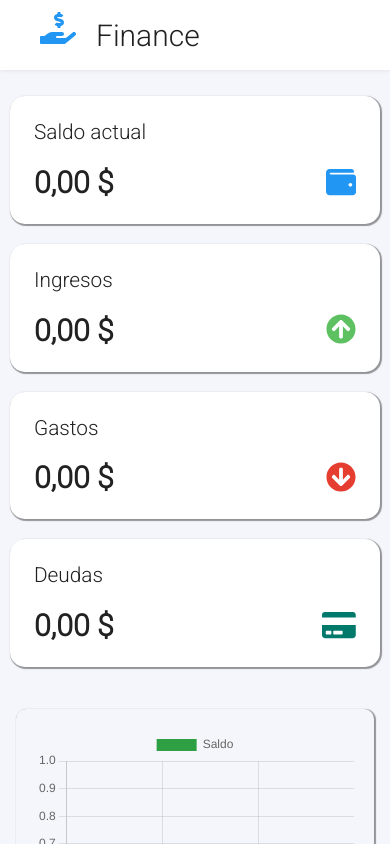
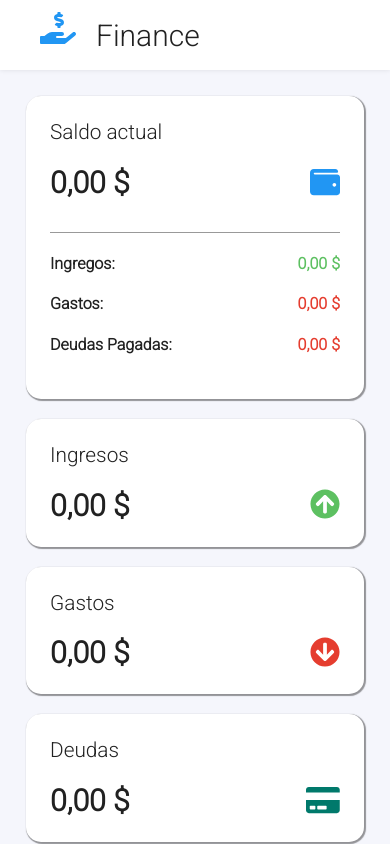
Before and after one commit to Judiazp/administration-app, a React (Create React App) app: page / in a window 390 px wide. Both pictures are taken after a click on the element "Ver balance". Shown: the top 844 px of the page. Built offline with nearby package versions, Linux system fonts and the light colour scheme.

Commit message:
Aplicando responsive design y depurando codigo.
- Se agregaron nuevos media queries en el css.
- Se cambiaron los nombres de cada operacion.
- Se agrego una nueva seccion donde se muestra el balance al dar click en el saldo actual.

```diff
--- a/src/components/molecules/forms/addTransaction/index.jsx
+++ b/src/components/molecules/forms/addTransaction/index.jsx
@@ -31,7 +31,7 @@ const Form = (props) => {
     return (
         <div className="content-form">
             <form className="form" onSubmit={ onSubmit } >
-                <h2> { typeTransaction } </h2>
+                <h2> Agregar { typeTransaction } </h2>
                 <input
                     type="number"
                     name="amount"
--- a/src/components/molecules/forms/editTransacction/index.jsx
+++ b/src/components/molecules/forms/editTransacction/index.jsx
@@ -52,7 +52,7 @@ const FormEdit = ({ transaction, update, setEditData }) => {
                 />
 
                 {
-                    transaction.operation === 'debts' && (
+                    transaction.operation === 'deuda' && (
                         <div className="content-checkbox">
                             <label
                                 className="checkbox"
--- a/src/components/molecules/forms/forms.css
+++ b/src/components/molecules/forms/forms.css
@@ -104,7 +104,7 @@
     padding: 10px;
 }
 
-@media (max-width: 600px) {
+@media (max-width: 850px) {
     .form {
         width: 70%;
         padding: 30px;
--- a/src/components/organisms/balance/balance.css
+++ b/src/components/organisms/balance/balance.css
@@ -3,6 +3,7 @@
     margin-bottom: 2em;
     display: flex;
     align-items: center;
+    flex-wrap: wrap;
     justify-content: space-around;
 }
 
@@ -14,10 +15,25 @@
     box-shadow: 1px 1px 1px 1px rgba(0, 0, 0, 0.4);
     transition: 300ms;
     cursor: pointer;
+    margin-bottom: 10px;
+}
+
+.current-balance {
+    display: none;
+}
+
+.current-balance-open {
+    border-top: 1px solid rgba(0, 0, 0, 0.4);
+    margin-top: 2em;
+}
+
+.current-balance-open h4 {
+    display: flex;
+    justify-content: space-between;
 }
 
 .content-item-balance:hover {
-    transform: scale(1.025);
+    transform: scale(1.020);
 }
 
 .content-item-balance p {
@@ -58,28 +74,21 @@
 }
 
 .graph {
-    /* animation: animateFondo 2s infinite linear; */
-    display: flex;
-    align-items: center;
-    justify-content: center;
     width: 100%;
     padding: 20px;
-    text-align: center;
     height: 40vh;
-    /* background: linear-gradient(to right, rgb(229,61,47, 0.5), rgb(93,192,97, 0.5)); */
     border-radius: 10px;
-    font-size: 2em;
     box-shadow: 1px 1px 1px 1px rgba(0, 0, 0, 0.4);
 }
 
-@media (max-width: 600px) {
-    .content-balance {
-        flex-direction: column;
-    }
+@media (max-width: 1050px) {
 
     .content-item-balance {
         width: 90%;
         margin: 10px;
+    }
+
+    .content-item-balance:hover {
         transform: unset;
     }
 }
--- a/src/components/organisms/balance/index.jsx
+++ b/src/components/organisms/balance/index.jsx
@@ -1,4 +1,4 @@
-import React from 'react';
+import React, { useState } from 'react';
 import { Graphics } from '../../molecules/graphics';
 import { FontAwesomeIcon } from '@fortawesome/react-fontawesome';
 import { faWallet } from '@fortawesome/free-solid-svg-icons';
@@ -9,6 +9,8 @@ import './balance.css';
 
 export const Balance = ({ records, addTransaction }) => {
 
+    const [balance, setBalance] = useState(false)
+
     const { transactions } = records
 
     let totalRevenues = 0;
@@ -16,15 +18,15 @@ export const Balance = ({ records, addTransaction }) => {
     let totalDebts = 0;
     let totalDebtsPaid = 0;
 
-    transactions.filter(({ operation }) => operation === 'revenues').forEach(({ amount }) => {
+    transactions.filter(({ operation }) => operation === 'ingreso' ).forEach(({ amount }) => {
         totalRevenues += parseFloat(amount)
     });
 
-    transactions.filter(({operation}) => operation === 'expenses').forEach(({ amount }) => {
+    transactions.filter(({operation}) => operation === 'gasto').forEach(({ amount }) => {
         totalExpenses += parseFloat(amount)
     })
 
-    transactions.filter(({operation}) => operation === 'debts').forEach(({ amount }) => {
+    transactions.filter(({operation}) => operation === 'deuda').forEach(({ amount }) => {
         totalDebts += parseFloat(amount)
     })
 
@@ -35,16 +37,40 @@ export const Balance = ({ records, addTransaction }) => {
     return (
         <>
             <div className="content-balance">
-                <div className="content-item-balance">
+                <div
+                    className="content-item-balance"
+                    title="Ver balance"
+                    onClick={ () => setBalance(!balance) }
+                >
                     <p>Saldo actual</p>
                     <h2>
                         { (totalRevenues - totalExpenses - totalDebtsPaid).toLocaleString('de-DE', { style: 'currency', currency: 'USD' }) }
                         <span className="icon"> <FontAwesomeIcon icon={ faWallet } /> </span>
                     </h2>
+                    <div className={ balance ? "current-balance-open" : "current-balance"}>
+                        <h4>
+                            Ingregos:
+                            <span className="icon-up">
+                                { totalRevenues.toLocaleString('de-DE', { style: 'currency', currency: 'USD' }) }
+                            </span>
+                        </h4>
+                        <h4>
+                            Gastos:
+                            <span className="icon-down">
+                                { totalExpenses.toLocaleString('de-DE', { style: 'currency', currency: 'USD' }) }
+                            </span>
+                        </h4>
+                        <h4>
+                            Deudas Pagadas:
+                            <span className="icon-down">
+                                { totalDebtsPaid.toLocaleString('de-DE', { style: 'currency', currency: 'USD' }) }
+                            </span>
+                        </h4>
+                    </div>
                 </div>
                 <div
                     className="content-item-balance"
-                    onClick={ () => addTransaction('revenues') }
+                    onClick={ () => addTransaction('ingreso') }
                     title="Agrega un ingreso"
                 >
                     <p>Ingresos</p>
@@ -55,7 +81,7 @@ export const Balance = ({ records, addTransaction }) => {
                 </div>
                 <div
                     className="content-item-balance"
-                    onClick={ () => addTransaction('expenses') }
+                    onClick={ () => addTransaction('gasto') }
                     title="Agrega un gasto"
                 >
                     <p>Gastos</p>
@@ -66,7 +92,8 @@ export const Balance = ({ records, addTransaction }) => {
                 </div>
                 <div
                     className="content-item-balance"
-                    onClick={ () => addTransaction('debts') }
+                    onClick={ () => addTransaction('deuda') }
+                    title="Agregar una deuda"
                 >
                     <p>Deudas</p>
                     <h2>
--- a/src/components/organisms/historical/index.jsx
+++ b/src/components/organisms/historical/index.jsx
@@ -20,21 +20,21 @@ const TransactionHistory = ({ transactions, deleteRecord, updateRecord }) =>  {
                     <button
                         className='filter-revenues filters'
                         name="revenues"
-                        onClick={ (e) => handleFilterClick(e, 'revenues') }
+                        onClick={ (e) => handleFilterClick(e, 'ingreso') }
                     >
                         Ingresos
                     </button>
                     <button
                         className='filter-expenses filters'
                         name='expenses'
-                        onClick={ (e) => handleFilterClick(e, 'expenses') }
+                        onClick={ (e) => handleFilterClick(e, 'gasto') }
                     >
                         Gastos
                     </button>
                     <button
                         className='filter-debts filters'
                         name='debts'
-                        onClick={ (e) => handleFilterClick(e, 'debts') }
+                        onClick={ (e) => handleFilterClick(e, 'deuda') }
                     >
                         Deudas
                     </button>
--- a/src/components/organisms/transaction/index.jsx
+++ b/src/components/organisms/transaction/index.jsx
@@ -17,19 +17,19 @@ const Transaction = (props) => {
 
     const [editData, setEditData] = useState(false)
 
-    if (operation === 'revenues'){
+    if (operation === 'ingreso'){
         style = {
             color: 'rgb(93,192,97)',
         }
     }
 
-    if (operation === 'expenses') {
+    if (operation === 'gasto') {
         style = {
             color: 'rgb(229,61,47)',
         }
     }
 
-    if (operation === 'debts') {
+    if (operation === 'deuda') {
         if (stateDebts === 'paid') {
             style = {
                 color: '#005248',
@@ -53,9 +53,9 @@ const Transaction = (props) => {
         <div >
             <div className="transaction" title={ stateDebts === 'notPayed' ? 'Pendiente' : 'Pagada' }>
                 <p style= { style }>
-                    { operation === 'revenues' && <FontAwesomeIcon icon={faArrowCircleUp} /> }
-                    { operation === 'expenses' && <FontAwesomeIcon icon={faArrowCircleDown} /> }
-                    { operation === 'debts' && <FontAwesomeIcon icon={faCreditCard} />  }
+                    { operation === 'ingreso' && <FontAwesomeIcon icon={faArrowCircleUp} /> }
+                    { operation === 'gasto' && <FontAwesomeIcon icon={faArrowCircleDown} /> }
+                    { operation === 'deuda' && <FontAwesomeIcon icon={faCreditCard} />  }
                 </p>
                 <p className="date">
                     { date }
@@ -69,9 +69,11 @@ const Transaction = (props) => {
                 <div className="buttons-content">
                     <button className='btn' title="Editar" onClick={ handleClickEdit }>
                         <FontAwesomeIcon icon={faEdit} />
+                        <p>Editar</p>
                     </button>
                     <button className='btn' title="Eliminar" onClick={ handleClickDelete }>
                         <FontAwesomeIcon icon={faTrashAlt} />
+                        <p>Eliminar</p>
                     </button>
                 </div>
             </div>
--- a/src/components/pages/financeBoard/financeBoard.css
+++ b/src/components/pages/financeBoard/financeBoard.css
@@ -36,7 +36,7 @@
     background-color: #2ea043;
 }
 
-@media (max-width: 600px) {
+@media (max-width: 610px) {
 
     .content-app {
         padding: 1em;
--- a/src/components/pages/financeBoard/index.jsx
+++ b/src/components/pages/financeBoard/index.jsx
@@ -70,7 +70,7 @@ const FinanceBoard = () => {
 
         swal( {
             title: `Actualizando ${operation}`,
-            text: (operation === 'Deuda' && stateDebts === 'paid') ? (
+            text: (operation === 'deuda' && stateDebts === 'paid') ? (
                 'Al confirmar el pago, no podrá modificar nuevamente el estado de la deuda. ¿Seguro que quiere continuar?'
                 ) : '¿Seguro que quiere actualizar esta transacción?',
             icon: 'warning',
@@ -95,7 +95,7 @@ const FinanceBoard = () => {
         })
     }
 
-    const handleClickAddTransaction = (typeTransaction) => {
+    const handleClickAddTransaction = (typeTransaction, nameTransaction) => {
         setTypeTransaction(typeTransaction)
         setModal(true)
     }
```
Also changed, not shown: src/components/organisms/historical/historical.css (+14 -7 lines), src/components/organisms/transaction/transaction.css (+25 -3 lines).
